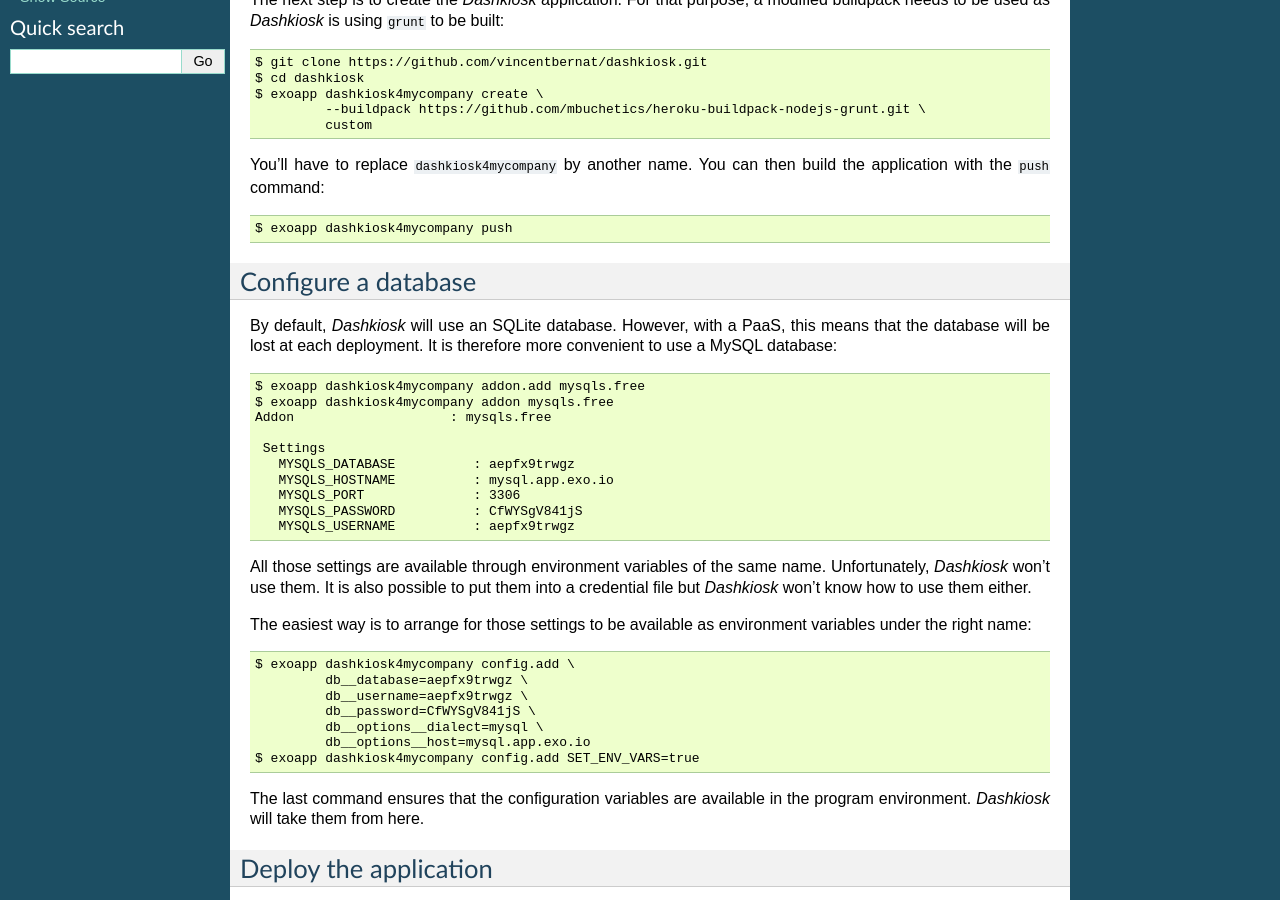
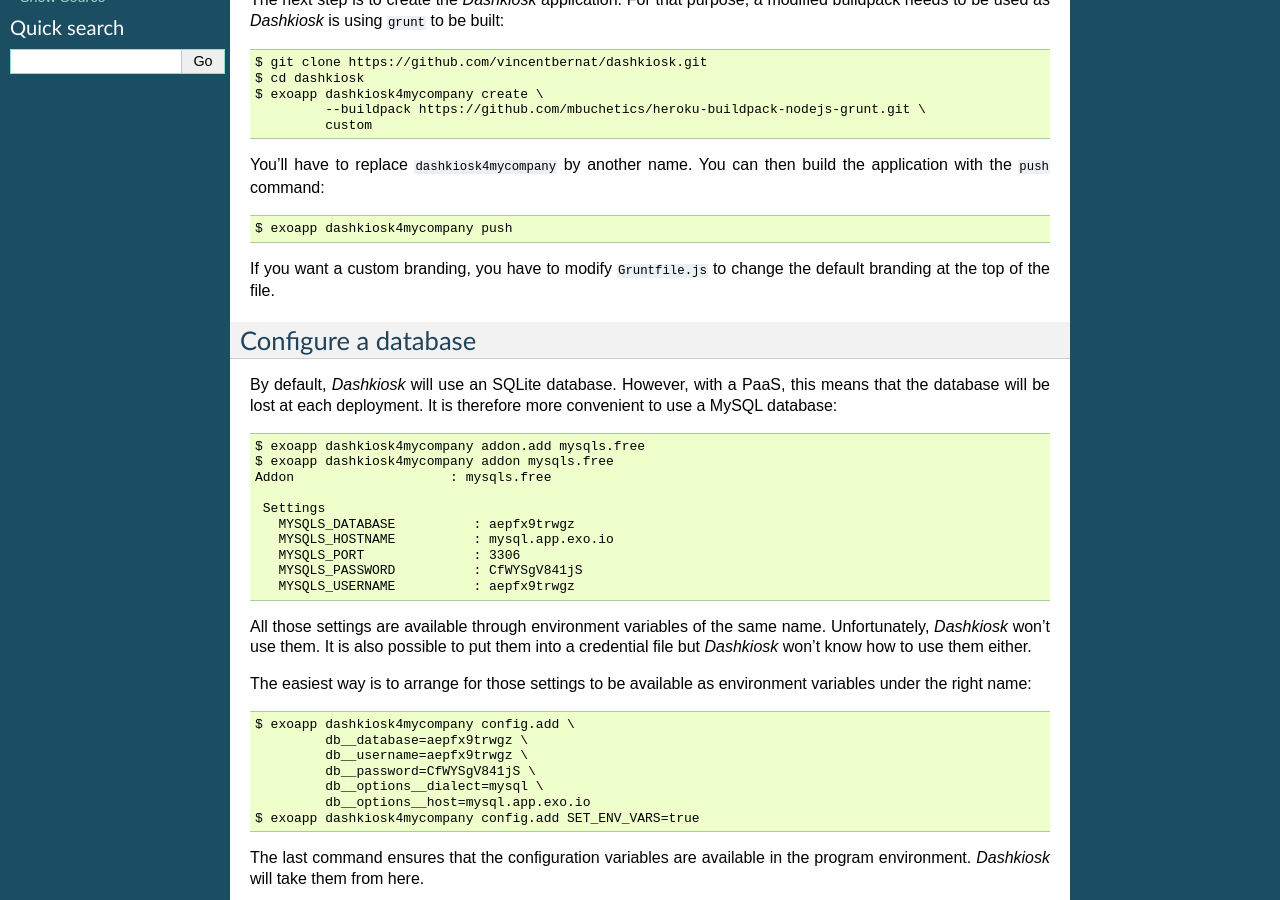
Before and after one commit to vincentbernat/dashkiosk, a Sphinx documentation site: the page built from docs/cloud.rst, in a window 1280 px wide and 900 px high, scrolled down 489 px. Built offline with Sphinx 7.4.7, drawn with Linux system fonts in a browser that asks for light colours.

Commit message:
doc: say a word about branding with PaaS

```diff
--- a/docs/cloud.rst
+++ b/docs/cloud.rst
@@ -39,6 +39,9 @@ You'll have to replace ``dashkiosk4mycompany`` by another name. You
 can then build the application with the ``push`` command::
 
     $ exoapp dashkiosk4mycompany push
+
+If you want a custom branding, you have to modify ``Gruntfile.js`` to
+change the default branding at the top of the file.
 
 Configure a database
 ---------------------
```
